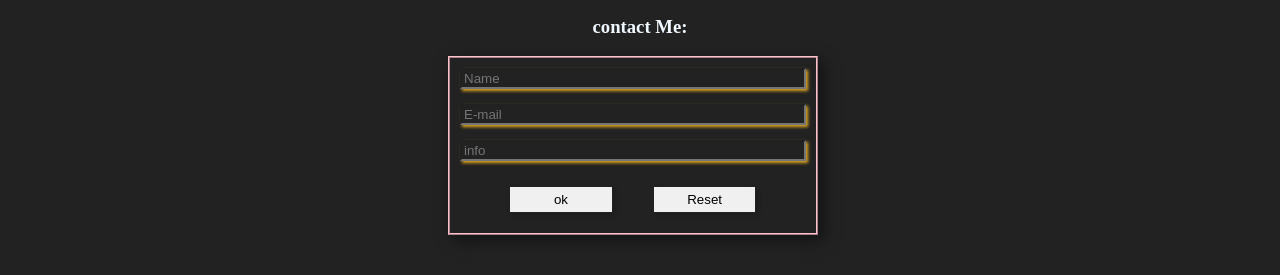
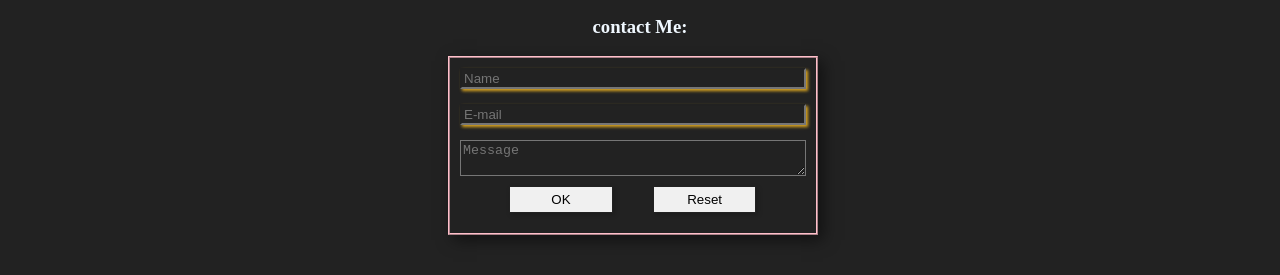
Before and after one commit to shekharsingh-rajput/portfolio-website, a plain HTML site: page contact.html in a window 1280 px wide. Shown: the part 101-376 px from the top of the page. Drawn offline with Linux system fonts and the light colour scheme.

Commit message:
Add files via upload
form  validation completed

```diff
--- a/contact.css
+++ b/contact.css
@@ -1,4 +1,4 @@
-* {
+*{
   background-color: #222;
 }
 .nav-toggle {
@@ -94,7 +94,7 @@ input:hover {
   box-shadow: 2px 2px 5px rgb(218, 72, 32);
   z-index: 1;
   visibility: visible;
-  cursor: not-allowed;
+  cursor: text;
 }
 
 input[type="submit"],
@@ -118,7 +118,7 @@ input[type="submit"]:hover {
 
 input[type="reset"]:hover {
   /* visibility: ; */
-  cursor: not-allowed;
+  cursor: pointer;
 }
 
 .bu {
--- a/contact.html
+++ b/contact.html
@@ -6,6 +6,7 @@
     <title>contact</title>
     <link rel="stylesheet" href="contact.css">
     <link rel="stylesheet" href="https://cdnjs.cloudflare.com/ajax/libs/font-awesome/6.0.0-beta3/css/all.min.css">
+    <script src="contact.js"></script>
 </head>
 <body>
 
@@ -45,14 +46,23 @@
     <div class="container1">
         <span class="text"> submit first to write email</span>
         <h3>contact Me:</h3>
-        <form action="mailto:shekharsingh36912@gmail.com" method="post" enctype="text/plain">
-        <input type="text" id="name" placeholder="Name">
-        <input type="email" id="E-mail" placeholder="E-mail">
-        <input type="text" id="info" placeholder="info">
-        <div class="bu">
-        <input type="submit" value="ok">
-        <input type="reset">
-        </div></form>
+        <!-- <form action="mailto:shekharsingh36912@gmail.com" method="post" enctype="text/plain"> -->
+          <form id="contactForm" onsubmit="return validateForm(event)">
+            <input type="text" id="name" placeholder="Name">
+            <span id="nameError" style="color: red;"></span> <!-- Error message for name -->
+
+            <input type="email" id="email" placeholder="E-mail">
+            <span id="emailError" style="color: red;"></span> <!-- Error message for email -->
+
+            <textarea id="message" placeholder="Message"></textarea>
+            <span id="messageError" style="color: red;"></span> <!-- Error message for message -->
+
+            <div class="bu">
+                <input type="submit" value="OK">
+                <input type="reset">
+            </div>
+        </form>
+
     </div>
 </body>
 </html>
--- /dev/null
+++ b/contact.js
@@ -0,0 +1,55 @@
+function validateForm(event) {
+    event.preventDefault();
+
+    // Get form elements
+    const name = document.getElementById('name').value.trim();
+    const email = document.getElementById('email').value.trim();
+    const message = document.getElementById('message').value.trim();
+
+    // Reset error messages
+    document.getElementById('nameError').textContent = '';
+    document.getElementById('emailError').textContent = '';
+    document.getElementById('messageError').textContent = '';
+
+    let isValid = true;
+
+    // Name validation
+    if (name === '') {
+        document.getElementById('nameError').textContent = 'Please enter your name';
+        isValid = false;
+    } else if (name.length < 2) {
+        document.getElementById('nameError').textContent = 'Name must be at least 2 characters long';
+        isValid = false;
+    }
+
+    // Email validation
+    const emailRegex = /^[^\s@]+@[^\s@]+\.[^\s@]+$/;
+    if (!emailRegex.test(email)) {
+        document.getElementById('emailError').textContent = 'Please enter a valid email address';
+        isValid = false;
+    }
+
+    // Message validation
+    if (message === '') {
+        document.getElementById('messageError').textContent = 'Please enter your message';
+        isValid = false;
+    } else if (message.length < 10) {
+        document.getElementById('messageError').textContent = 'Message must be at least 10 characters long';
+        isValid = false;
+    }
+
+    // If validation passes, submit the form
+    if (isValid) {
+        // Construct mailto URL with form data
+        const mailtoLink = `mailto:shekharsingh36912@gmail.com?subject=Contact Form Submission&body=Name: ${encodeURIComponent(name)}%0D%0AEmail: ${encodeURIComponent(email)}%0D%0AMessage: ${encodeURIComponent(message)}`;
+
+        // Open email client
+        window.location.href = mailtoLink;
+
+        // Reset form
+        document.getElementById('contactForm').reset();
+    }
+
+    return false;
+}
+console.log("hello");
```
